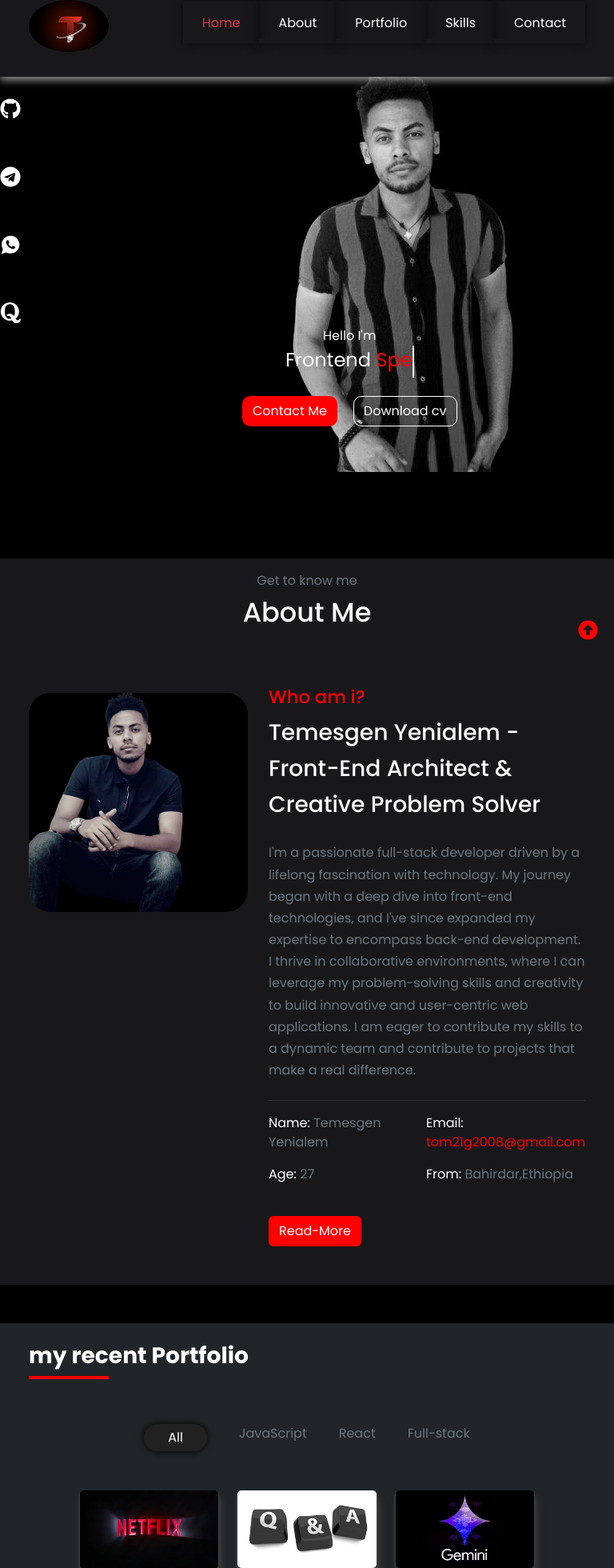
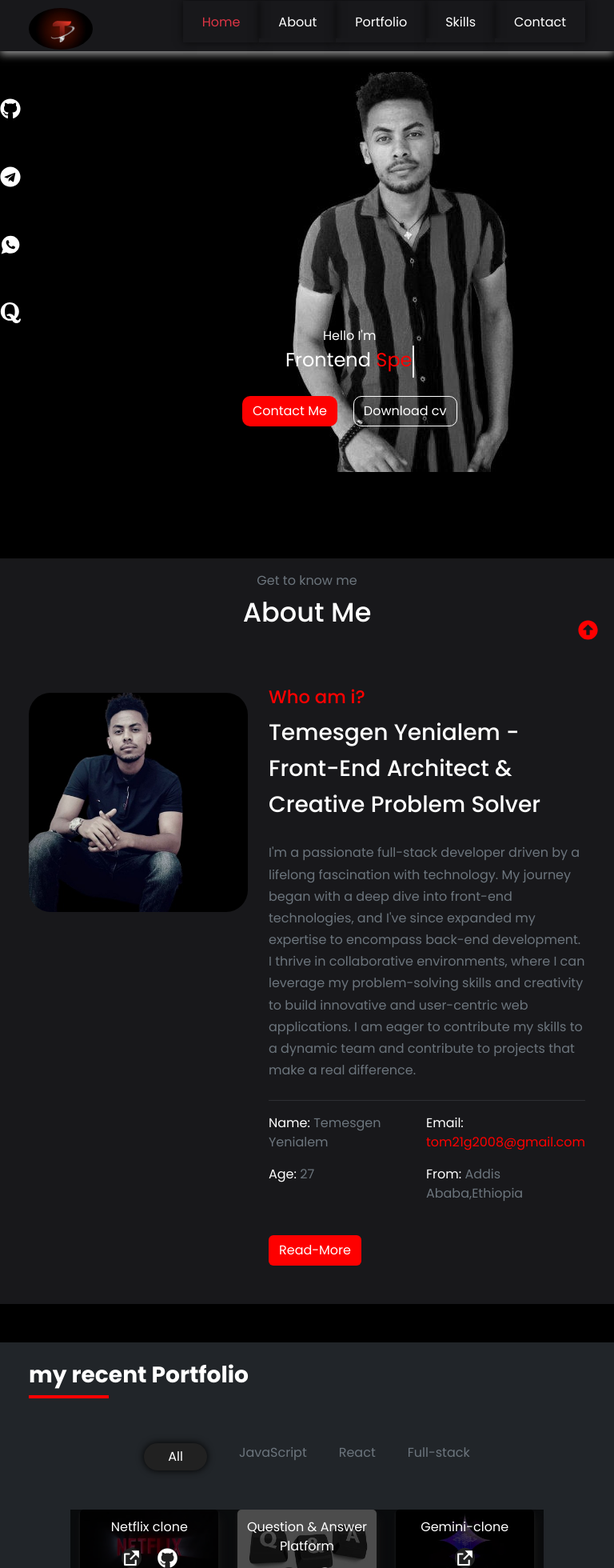
Before and after one commit to TomYenialem/React-Portfolio, a React (Vite) app: page / in a window 768 px wide. Shown: the top 1960 px of the page at 80% size. Built offline with nearby package versions, Linux system fonts and the light colour scheme.

Commit message:
add resume

```diff
--- a/src/Componenets/About/About.jsx
+++ b/src/Componenets/About/About.jsx
@@ -64,7 +64,7 @@ export default function About() {
                   </p>
                   <p className="text-white">
                     From:{" "}
-                    <span className="text-secondary">Bahirdar,Ethiopia</span>
+                    <span className="text-secondary">Addis Ababa,Ethiopia</span>
                   </p>
                 </div>
               </div>
--- a/src/Componenets/Header/Header.css
+++ b/src/Componenets/Header/Header.css
@@ -115,18 +115,7 @@
     position: relative;
 
   }
-  .header_wrapper {
- box-shadow: 0px 4px 10px rgba(255, 255, 255, 0.6);
-  position: fixed;
-  top: 0;
-  left: 0;
-  width: 100%;
-  z-index: 1000;
-  height: 12vh;
-  background-color: #18181b;
 
-
-}
   .profile {
     display: none;
   }
@@ -151,7 +140,30 @@
     box-shadow: 0px 0px 10px rgba(0, 0, 0, 0.6);
     padding-top: 10px;
   }
+    .header_wrapper {
+
+  height: 8vh;
+
+
+
 }
+.logo-container{
+  width: 80px;
+  align-items: center;
+  justify-content: center;
+   padding-top: 10px;
+}
+.logo{
+  width: 1000px;
+}
+.profile {
+  padding: 0px 30px;
+  position: relative;
+  width: 350px;
+  margin: 10px auto;
+}
+}
+
 
 .resume {
   background-color: transparent !important;
--- a/src/Componenets/Header/Header.jsx
+++ b/src/Componenets/Header/Header.jsx
@@ -8,6 +8,7 @@ import logo from "../../assets/images/logo.jpg";
 import { useMyContext } from "../Contexts/Context";
 import { FaArrowAltCircleUp } from "react-icons/fa";
 import { IoMdClose } from "react-icons/io";
+
 
 export default function Header() {
   const { day, handleToggle } = useMyContext();
@@ -27,7 +28,7 @@ export default function Header() {
       <div className="header_wrapper fixed-top">
         <nav className="navbar navbar-expand-md text-white  p-0  ">
           <div className="container ">
-            <div className="">
+            <div className="logo-container">
               <a className="navbar-brand text-white" href="#">
                 <img src={logo} className="logo" />
               </a>
@@ -123,8 +124,8 @@ export default function Header() {
           <a href="#Contact">
             <button className="btn ">Contact Me</button>
           </a>
-          <a href="" >
-            <button className="btn resume"  style={{cursor:'not-allowed'}}>
+          <a href="/public/Myresume.pdf" download>
+            <button className="btn resume">
               Download cv
             </button>
           </a>
--- a/src/Componenets/Porto/Porto.css
+++ b/src/Componenets/Porto/Porto.css
@@ -71,7 +71,19 @@
   .project-name-overlay {
     left: 0;
     top: 0;
+      background-color: rgba(0, 0, 0, .7);
   }
+ .project-name-overlay {
+  opacity: 1;
+  cursor: pointer;
+   text-align: center;
+left: 0;
+  top: 0;
+}
+.portofoilio.hovered .project-name-overlay {
+ transform:scale(1.04);
+  background-color: rgba(0, 0, 0, 1);
+}
 }
 .portofoilio img {
   box-shadow: 3px 10px 10px #413f3f;
```
Also changed, not shown: src/Componenets/Porto/Porto.jsx (+8 -10 lines), 1 other file (tests, documents, lock files or other folders).
